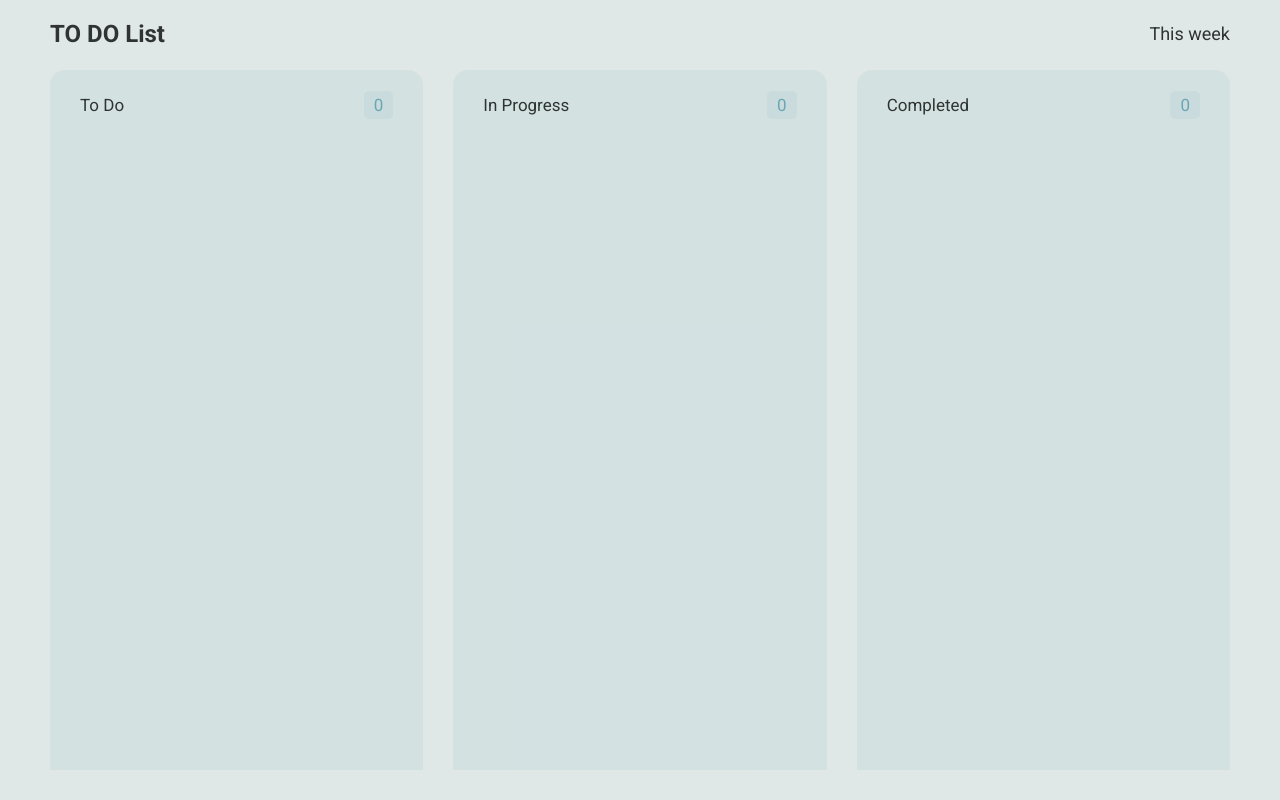
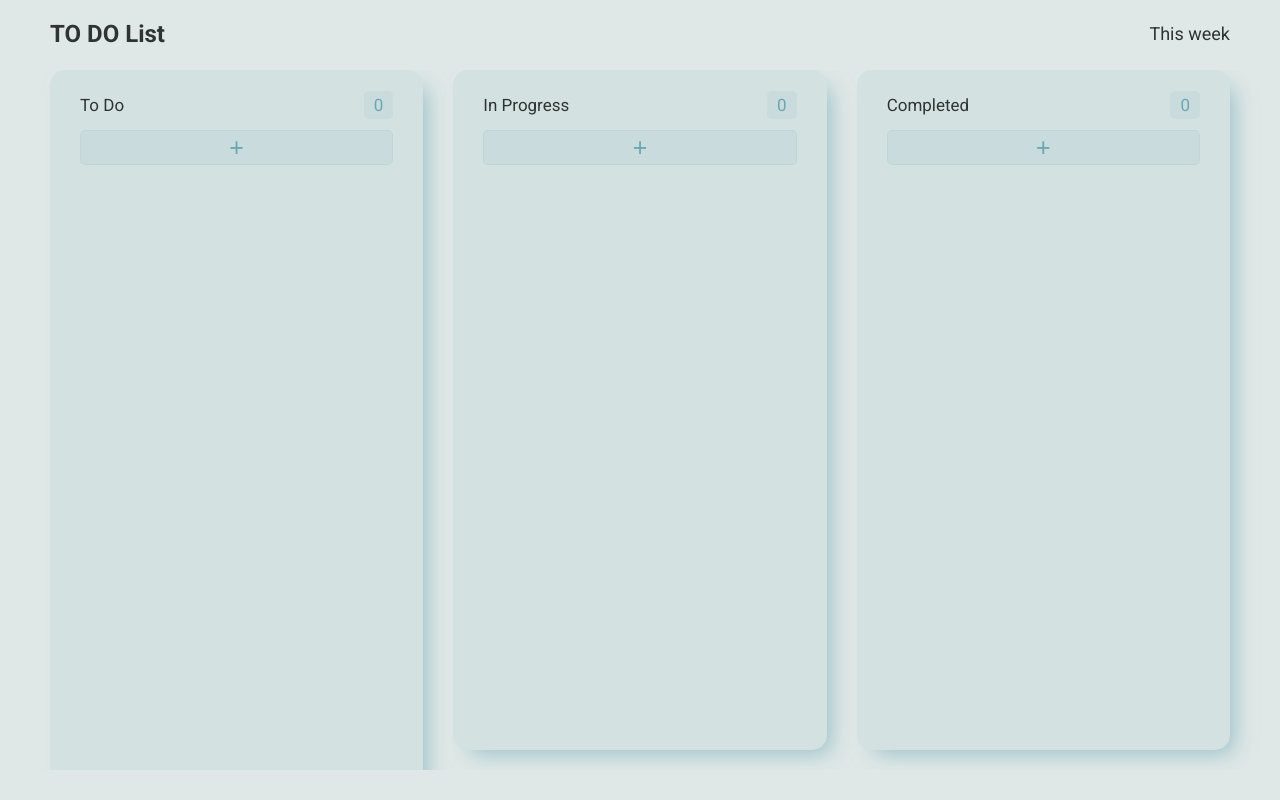
Before and after one commit to ekas/react-todo, a React (Create React App) app in the folder frontend/: page / in a window 1280 px wide. Built offline with nearby package versions, Linux system fonts and the light colour scheme.

Commit message:
feat: Add button component

```diff
--- a/frontend/src/components/Board/index.tsx
+++ b/frontend/src/components/Board/index.tsx
@@ -9,9 +9,9 @@ const Board = () => {
         <span>This week</span>
       </div>
       <div className="board-content">
-        <BoardItem items={[]} heading="To Do" />
-        <BoardItem items={[]} heading="In Progress" />
-        <BoardItem items={[]} heading="Completed" />
+        <BoardItem items={[]} heading="To Do" type="todo" />
+        <BoardItem items={[]} heading="In Progress" type="inprogress" />
+        <BoardItem items={[]} heading="Completed" type="completed" />
       </div>
     </div>
   );
--- a/frontend/src/components/BoardItem/index.less
+++ b/frontend/src/components/BoardItem/index.less
@@ -1,11 +1,19 @@
 .board-content-item {
   width: 100%;
   display: flex;
-  min-height: 1000px;
+  min-height: 10px;
   padding: 10px 30px;
+  margin-bottom: 20px;
   border-radius: 15px;
-  justify-content: center;
+  flex-direction: column;
   background-color: rgba(@swatch_3, 0.1);
+  -webkit-box-shadow: 10px 10px 22px -7px rgba(106, 167, 179, 0.63);
+  -moz-box-shadow: 10px 10px 22px -7px rgba(106, 167, 179, 0.63);
+  box-shadow: 10px 10px 22px -7px rgba(106, 167, 179, 0.63);
+
+  &:nth-of-type(1) {
+    min-height: 1000px;
+  }
 
   .item {
     &-header {
@@ -15,14 +23,13 @@
       font-size: 17px;
       align-items: center;
       justify-content: space-between;
-    }
 
-    &-number {
-      border-radius: 5px;
-      padding: 4px 10px;
-
-      color: rgb(@swatch_3);
-      background-color: rgba(@swatch_3, 0.1);
+      &-number {
+        padding: 4px 10px;
+        border-radius: 5px;
+        color: rgb(@swatch_3);
+        background-color: rgba(@swatch_3, 0.1);
+      }
     }
   }
 }
--- a/frontend/src/components/BoardItem/index.tsx
+++ b/frontend/src/components/BoardItem/index.tsx
@@ -1,17 +1,22 @@
 import { Item } from "../../models/item";
+import Button from "../Button";
 import "./index.less";
 type BoardItemProps = {
   items: Item[];
   heading: string;
+  type: "todo" | "inprogress" | "completed";
 };
 
-const BoardItem = ({ items, heading }: BoardItemProps) => {
+const BoardItem = ({ items, heading, type }: BoardItemProps) => {
   return (
     <div className="board-content-item">
       <div className="item-header">
         <span>{heading}</span>
-        <span className="item-number">{items.length}</span>
+        <span className="item-header-number">{items.length}</span>
       </div>
+      <Button cssClasses="item-add-button" id={`add-button-${type}`}>
+        +
+      </Button>
     </div>
   );
 };
--- /dev/null
+++ b/frontend/src/components/Button/index.less
@@ -0,0 +1,16 @@
+.item {
+  &-add-button {
+    height: 35px;
+    cursor: pointer;
+    font-size: 25px;
+    border-radius: 5px;
+    color: rgb(@swatch_3);
+    border: solid 1px rgba(@swatch_3, 0.1);
+    background-color: rgba(@swatch_3, 0.1);
+
+    &:hover {
+      color: @swatch_6;
+      background-color: rgba(@swatch_3, 0.4);
+    }
+  }
+}
--- /dev/null
+++ b/frontend/src/components/Button/index.tsx
@@ -0,0 +1,19 @@
+import "./index.less";
+
+type BoardItemProps = {
+  id: string;
+  width?: string;
+  cssClasses?: string;
+  children: string;
+};
+
+const Button = ({ width, children, cssClasses, id }: BoardItemProps) => {
+  const buttonWidth = width ? ` ${width}px` : "";
+  return (
+    <button id={id} className={`${cssClasses}${buttonWidth}`}>
+      {children}
+    </button>
+  );
+};
+
+export default Button;
```
